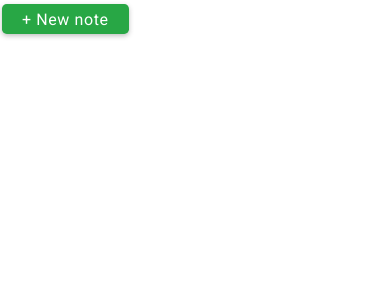
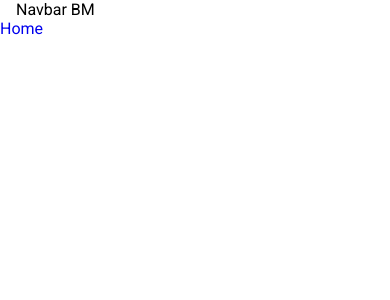
Before and after one commit to ArfinHasib/React-Projects, a React (Create React App) app: page / in a window 390 px wide. Shown: the top 300 px of the page. Built offline with nearby package versions, Linux system fonts and the light colour scheme.

Commit message:
17 - Responsive Nav (create a nav component)

```diff
--- a/src/App.js
+++ b/src/App.js
@@ -14,7 +14,8 @@ import './App.css';
 // import DialogBoxApp from './projects/13-Dialog-box/DialogBoxApp';
 // import FilterContextApp from './projects/14-Filter-Context/FilterContextApp';
 // import RegForm from './projects/15-Reg-Form/RegForm';
-import NoteApp from './projects/16-notes-app/NoteApp';
+// import NoteApp from './projects/16-notes-app/NoteApp';
+import ResponsiveNav from './projects/17- Responsive-Nav/ResponsiveNav';
 
 function App() {
    return (
@@ -34,7 +35,8 @@ function App() {
          {/* <DialogBoxApp /> */}
          {/* <FilterContextApp /> */}
          {/* <RegForm /> */}
-         <NoteApp />
+         {/* <NoteApp /> */}
+         <ResponsiveNav />
       </div>
    );
 }
--- /dev/null
+++ b/src/projects/17- Responsive-Nav/ResponsiveNav.jsx
@@ -0,0 +1,23 @@
+import React from 'react';
+
+export default function ResponsiveNav() {
+   return (
+      <nav>
+         <div className='navbar-logo'>
+            <a href='#' className='navbar-brand'>
+               Navbar BM
+            </a>
+            {/* Open and close icons */}
+         </div>
+         <div className='navbar-collapse'>
+            <ul className='navbar-items'>
+               <li className='nav-item'>
+                  <a href='#' className='nav-link'>
+                     Home
+                  </a>
+               </li>
+            </ul>
+         </div>
+      </nav>
+   );
+}
```
